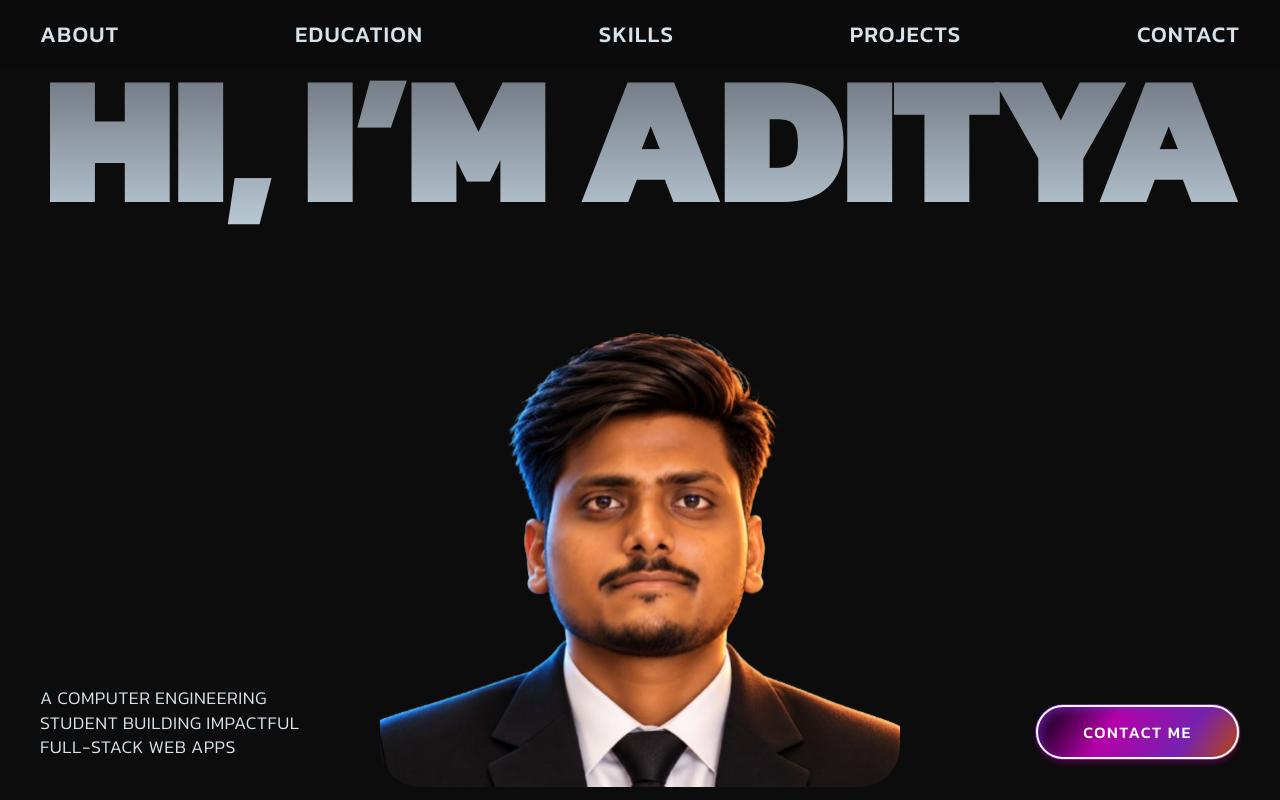
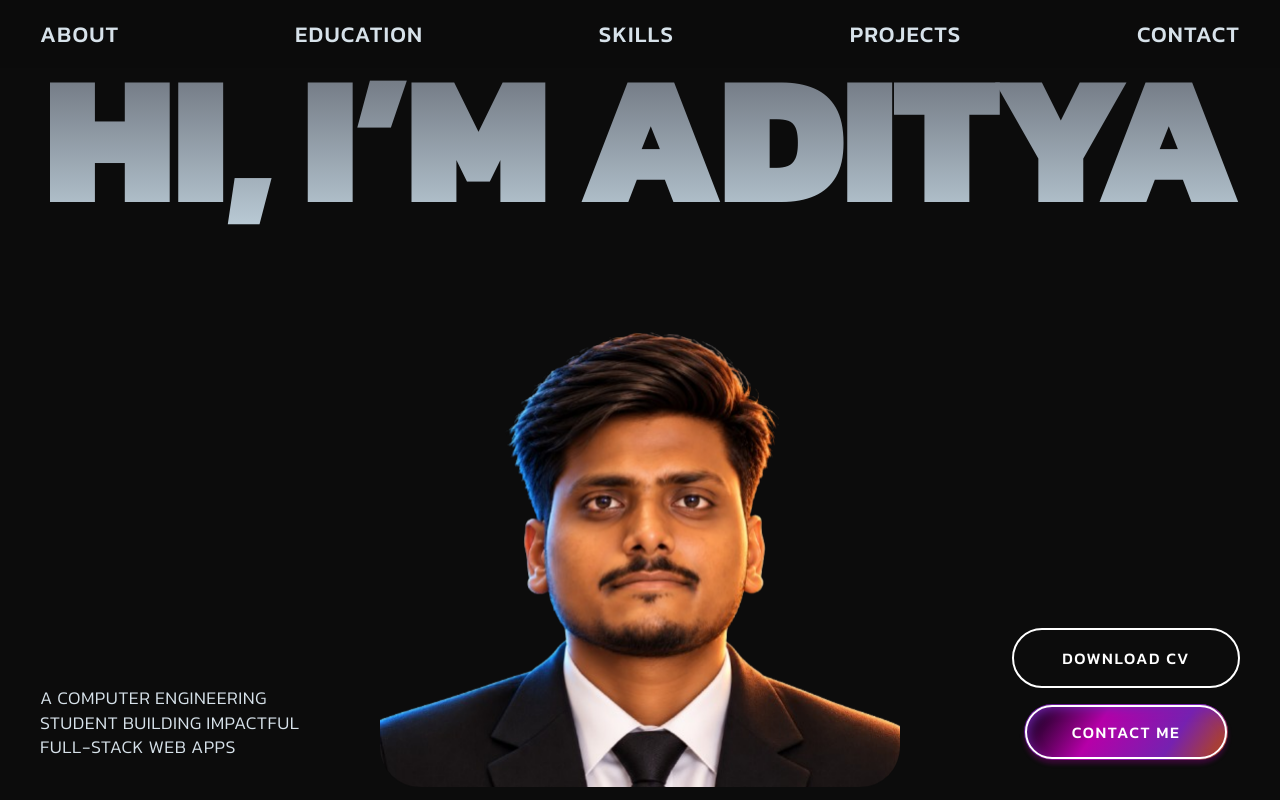
Before and after one commit to Aditya83207/Aditya-Portfolio, a React (Vite) app: page / in a window 1280 px wide. Shown: the top 800 px of the page. Built offline with nearby package versions, Linux system fonts and the light colour scheme.

Commit message:
ContactButton.tsx

```diff
--- a/src/components/ContactButton.tsx
+++ b/src/components/ContactButton.tsx
@@ -1,3 +1,4 @@
+
 interface ContactButtonProps {
   href?: string;
   label?: string;
@@ -5,6 +6,14 @@ interface ContactButtonProps {
 
 export default function ContactButton({ href = '#contact', label = 'Contact Me' }: ContactButtonProps) {
   return (
+    <div className="flex flex-col items-center gap-4">
+      <a
+        href="/Aditya-Gupta-CV.pdf"
+        download="Aditya-Gupta-CV.pdf"
+        className="inline-block rounded-full border-2 border-white px-8 py-3 sm:px-10 sm:py-3.5 md:px-12 md:py-4 text-xs sm:text-sm md:text-base font-medium uppercase tracking-widest text-white whitespace-nowrap cursor-pointer no-underline transition-all duration-300 hover:bg-white hover:text-black"
+      >
+        Download CV
+      </a>
       <a
         href={href}
         className="inline-block rounded-full text-white font-medium uppercase tracking-widest px-8 py-3 sm:px-10 sm:py-3.5 md:px-12 md:py-4 text-xs sm:text-sm md:text-base whitespace-nowrap cursor-pointer no-underline"
@@ -18,5 +27,6 @@ export default function ContactButton({ href = '#contact', label = 'Contact Me'
       >
         {label}
       </a>
+    </div>
   );
 }
```
Lines whose indentation alone changed are shown as unchanged.
